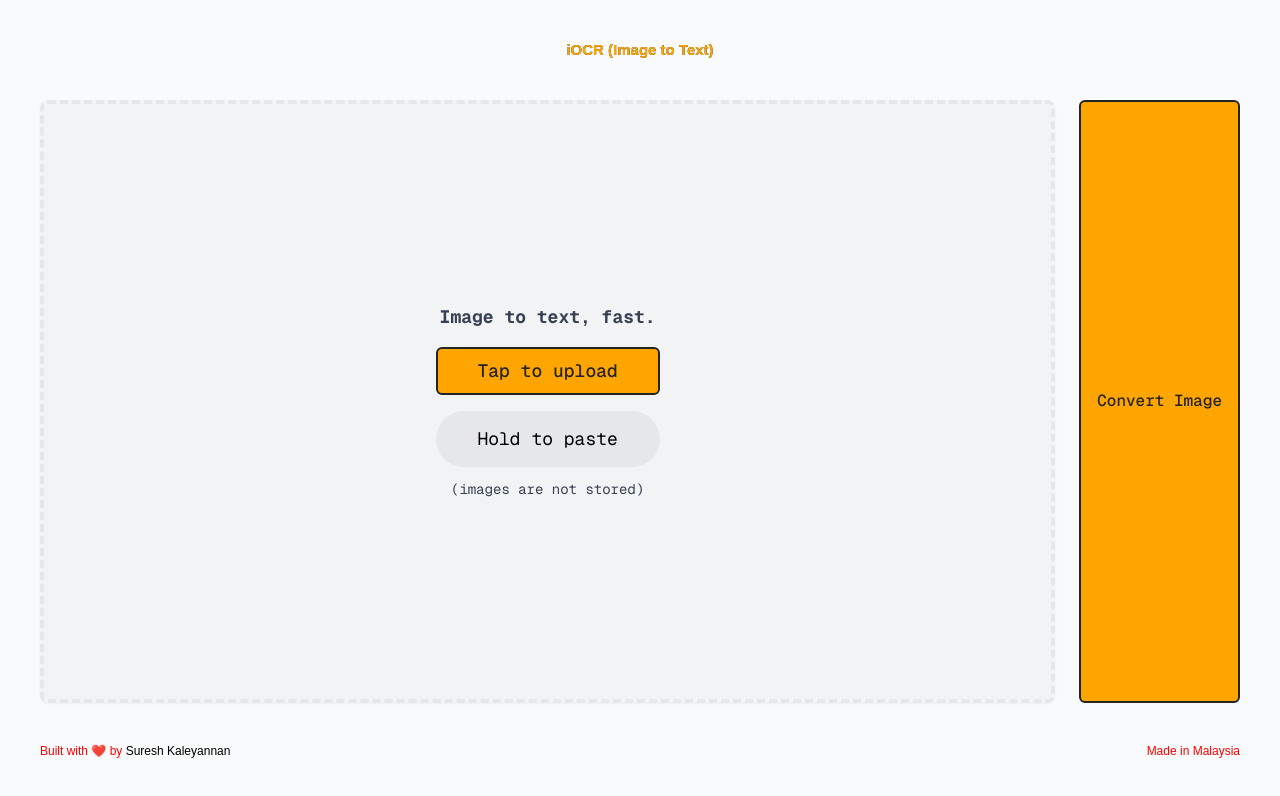
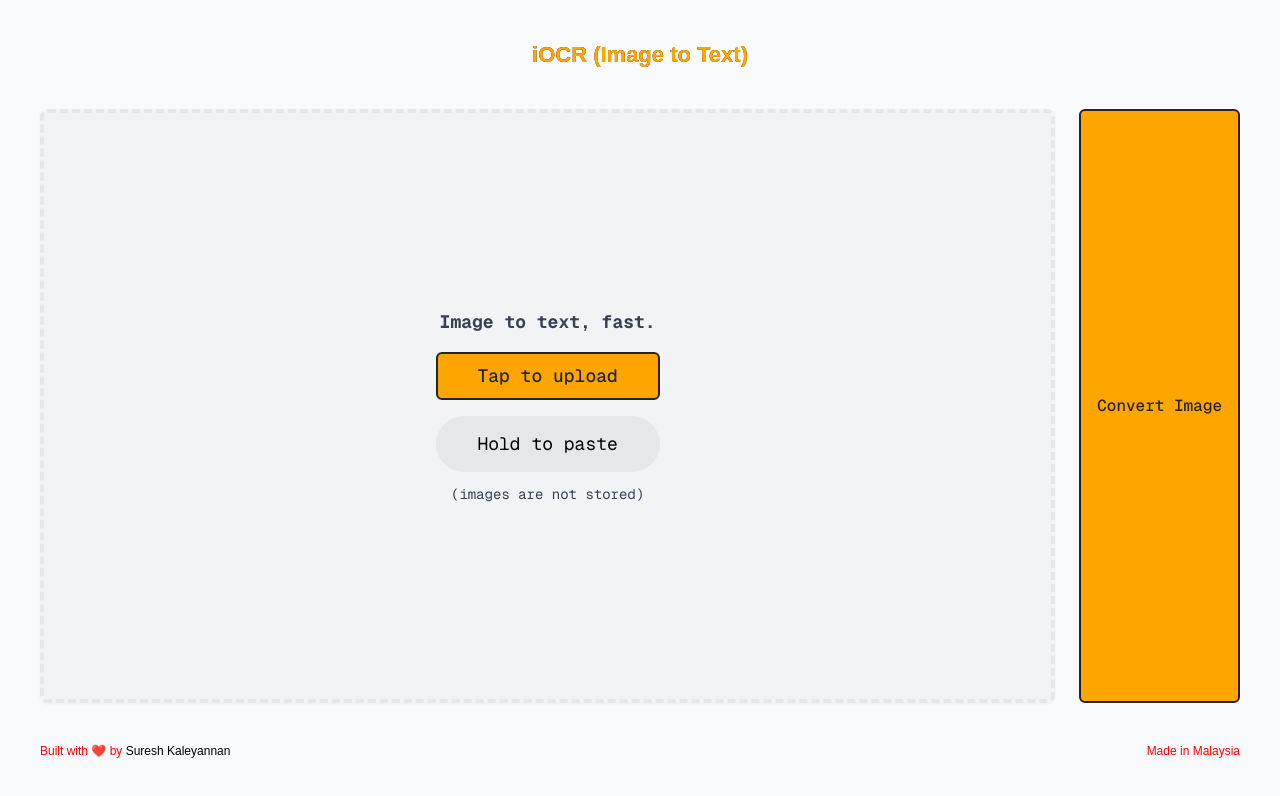
Before and after one commit to sureshapps/pictx, a Next.js app: page / in a window 1280 px wide. Shown: the top 796 px of the page. Built offline with nearby package versions, Linux system fonts and the light colour scheme.

Commit message:
Update globals.css

```diff
--- a/app/globals.css
+++ b/app/globals.css
@@ -36,7 +36,7 @@ footer {
 h1 {
 	color: orange;
 	font-weight: 900;
-	font-size: 15px;
+	font-size: 22px;
         font-family: 'ANTIQUE STORIES', sans-serif;
 
 
```
